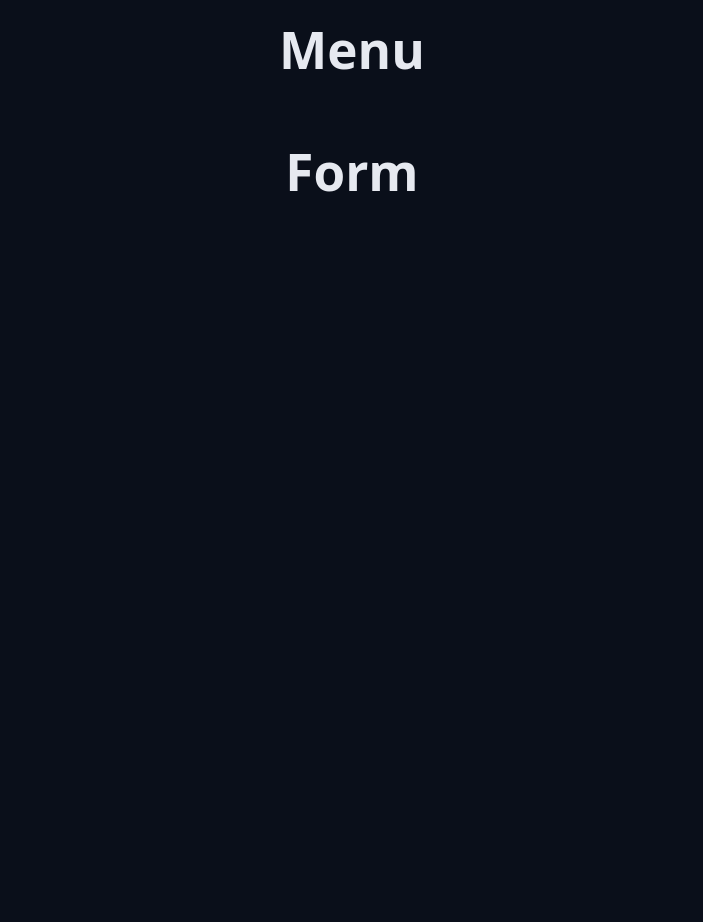
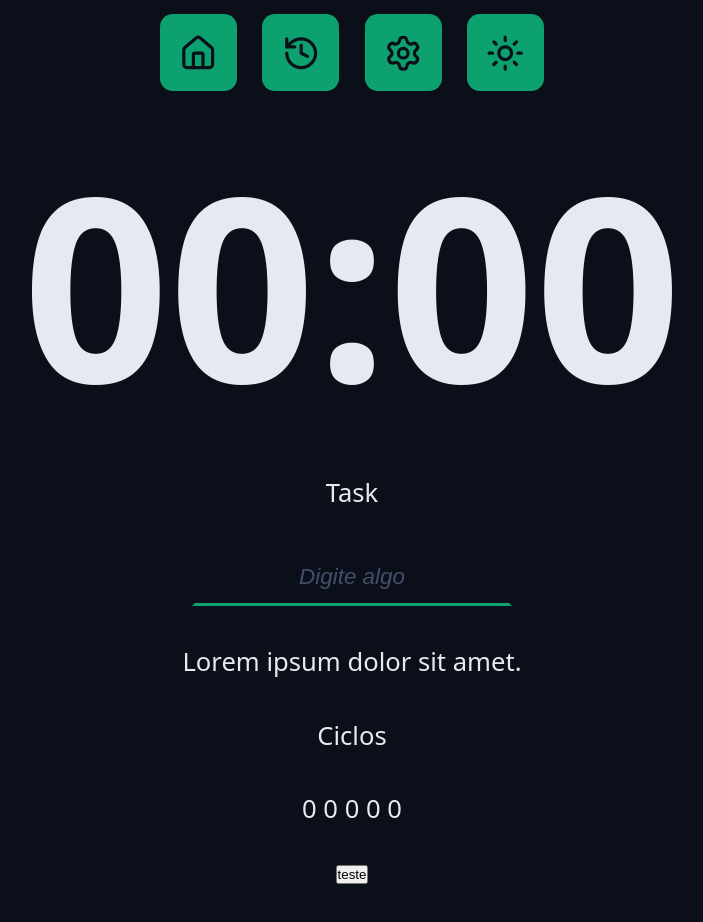
Before and after one commit to thaiscampos/chronos-pomodoro, a React (Vite) app: page / in a window 1280 px wide. Shown: the part 340-1262 px from the top of the page, without its empty margins (288-991 px from the left). Before the commit the page ends 800 px from the top, so only its background shows below. Built offline with nearby package versions, Linux system fonts and the light colour scheme.

Commit message:
Css do Input

```diff
--- a/src/App.tsx
+++ b/src/App.tsx
@@ -1,24 +1,47 @@
+import { Container } from "./components/Container";
+import { CountDown } from "./components/CountDown";
+import { DefaultInput } from "./components/DefaultInput";
+import { Logo } from "./components/Logo";
+import { Menu } from "./components/Menu";
+import "./styles/global.css";
+import "./styles/theme.css";
 
-import { Container } from './components/Container'
-import { Heading } from './components/Heading'
-import { Logo } from './components/Logo'
-import './styles/global.css'
-import './styles/theme.css'
-
-export function App(){
-    console.log("Oie")
+export function App() {
+  console.log("Oie");
   return (
     <>
-        <Container><Logo/></Container>
       <Container>
-            <Heading>Menu</Heading>
+        <Logo />
       </Container>
       <Container>
-            <Heading>Form</Heading>
+        <Menu />
       </Container>
+      <Container>
+        <CountDown />
+      </Container>
+      <Container>
+        <form className="form">
+          <div className="formRow">
+            <DefaultInput
+              id="meuInput"
+              type="text"
+              labelText="Task"
+              placeholder="Digite algo"
+            />
+          </div>
 
-
+          <div className="formRow">
+            <p>Lorem ipsum dolor sit amet.</p>
+          </div>
+          <div className="formRow">
+            <p>Ciclos</p>
+            <p>0 0 0 0 0</p>
+          </div>
+          <div className="formRow">
+            <button>teste</button>
+          </div>
+        </form>
+      </Container>
     </>
-
-    )
+  );
 }
--- /dev/null
+++ b/src/components/CountDown/index.tsx
@@ -0,0 +1,5 @@
+import styles from "./styles.module.css";
+
+export function CountDown() {
+  return <div className={styles.container}>00:00</div>;
+}
--- /dev/null
+++ b/src/components/CountDown/styles.module.css
@@ -0,0 +1,6 @@
+.container {
+  font-size: clamp(8rem, 25vw, 16rem);
+  font-weight: bold;
+  text-align: center;
+  line-height: 1.1;
+}
--- /dev/null
+++ b/src/components/DefaultInput/index.tsx
@@ -0,0 +1,17 @@
+import styles from "./styles.module.css";
+
+type DefaultInput = {
+  id: string;
+  labelText?: string;
+} & React.ComponentProps<"input">;
+
+export function DefaultInput({ type, id, labelText, ...rest }: DefaultInput) {
+  return (
+    <>
+      {/*labelText && <label htmlFor={id}>{labelText}</label>*/
+      /*labelText ? <label htmlFor={id}>{labelText}</label> : ""*/}
+      <label htmlFor={id}>{labelText}</label>
+      <input className={styles.input} type={type} name="" id={id} {...rest} />
+    </>
+  );
+}
--- /dev/null
+++ b/src/components/DefaultInput/styles.module.css
@@ -0,0 +1,29 @@
+.input {
+  background-color: transparent;
+  border: none;
+  text-align: center;
+  font-size: 1.4rem;
+  padding: 0.8rem;
+  color: var(--text-default);
+  outline: none;
+
+  border: 0.2rem solid transparent;
+  border-bottom: 0.2rem solid var(--primary);
+  transition: all 0.2s ease-in-out;
+}
+
+.input:focus {
+  border-radius: 0.8rem;
+  border: 0.2rem solid var(--primary);
+}
+
+.input::placeholder {
+  color: var(--gray-500);
+  font-size: 1.4rem;
+  font-style: italic;
+}
+
+.input:disabled {
+  border-bottom: 0.2rem solid var(--disabled);
+  color: var(--text-muted);
+}
--- a/src/components/Logo/index.tsx
+++ b/src/components/Logo/index.tsx
@@ -1,15 +1,15 @@
+import { TimerIcon } from "lucide-react";
+import styles from "./styles.module.css";
 
-import { TimerIcon } from 'lucide-react'
-import styles from './styles.module.css'
-
-export function Logo(){
-    console.log(styles)
-    //const {children} = props;
-    return <div className={styles.logo}>
-        <a className={styles.logoLink} href="http://">
-            <TimerIcon  />
-            <span>Chronos</span>
-        </a>
-
+export function Logo() {
+  console.log(styles);
+  //const {children} = props;
+  return (
+    <div className={styles.logo}>
+      <a className={styles.logoLink} href="http://">
+        <TimerIcon />
+        <span>Chronos</span>
+      </a>
     </div>
+  );
 }
--- /dev/null
+++ b/src/components/Menu/index.tsx
@@ -0,0 +1,23 @@
+import { HistoryIcon, HouseIcon, SettingsIcon, SunIcon } from "lucide-react";
+import styles from "./styles.module.css";
+
+export function Menu() {
+  console.log(styles);
+  //const {children} = props;
+  return (
+    <nav className={styles.menu}>
+      <a className={styles.menuLink} href="http://">
+        <HouseIcon />
+      </a>
+      <a className={styles.menuLink} href="http://">
+        <HistoryIcon />
+      </a>
+      <a className={styles.menuLink} href="http://">
+        <SettingsIcon />
+      </a>
+      <a className={styles.menuLink} href="http://">
+        <SunIcon />
+      </a>
+    </nav>
+  );
+}
--- /dev/null
+++ b/src/components/Menu/styles.module.css
@@ -0,0 +1,28 @@
+.menu {
+  display: flex;
+  align-items: center;
+  justify-content: center;
+  gap: 1.6rem;
+}
+
+.menuLink {
+  /*background: red;*/
+  display: inline-flex;
+  align-items: center;
+  justify-content: center;
+  text-decoration: none;
+  background-color: var(--primary);
+  color: var(--text-over-primary);
+  transition: all 0.1s ease-in-out;
+  padding: 1.2rem;
+  border-radius: 0.8rem;
+}
+
+.menuLink:hover {
+  filter: brightness(50%);
+}
+
+.menuLink svg {
+  width: 2.4rem;
+  height: 2.4rem;
+}
--- a/src/styles/global.css
+++ b/src/styles/global.css
@@ -1,16 +1,33 @@
-*{
+* {
   margin: 0;
   padding: 0;
   box-sizing: border-box;
 }
 
-html{
-    font-size: 62,5%;
+html {
+  font-size: 62, 5%;
 }
 
-body{
-    font-family: system-ui, -apple-system, BlinkMacSystemFont, 'Segoe UI', Roboto, Oxygen, Ubuntu, Cantarell, 'Open Sans', 'Helvetica Neue', sans-serif;
+body {
+  font-family: system-ui, -apple-system, BlinkMacSystemFont, "Segoe UI", Roboto,
+    Oxygen, Ubuntu, Cantarell, "Open Sans", "Helvetica Neue", sans-serif;
   font-size: 1.6rem;
   background: var(--gray-900);
   color: var(--text-default);
 }
+
+.form {
+  display: flex;
+  flex-direction: column;
+  gap: 2.4rem;
+  align-items: center;
+  justify-content: center;
+}
+
+.formRow {
+  display: flex;
+  flex-direction: column;
+  gap: 2.4rem;
+  align-items: center;
+  justify-content: center;
+}
```
Also changed, not shown: src/components/Heading/index.tsx (+6 -8 lines). Lines whose indentation alone changed are shown as unchanged.
